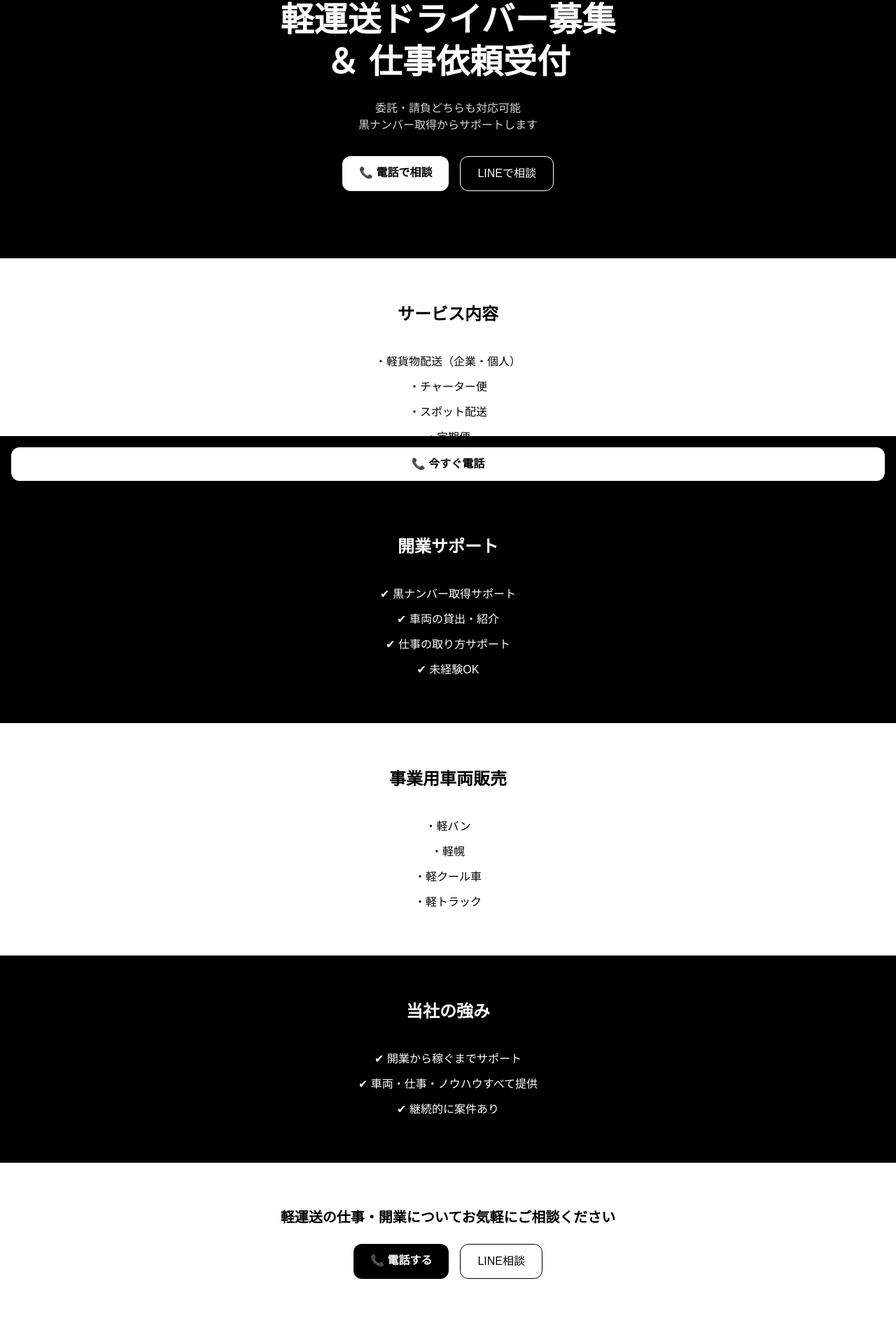
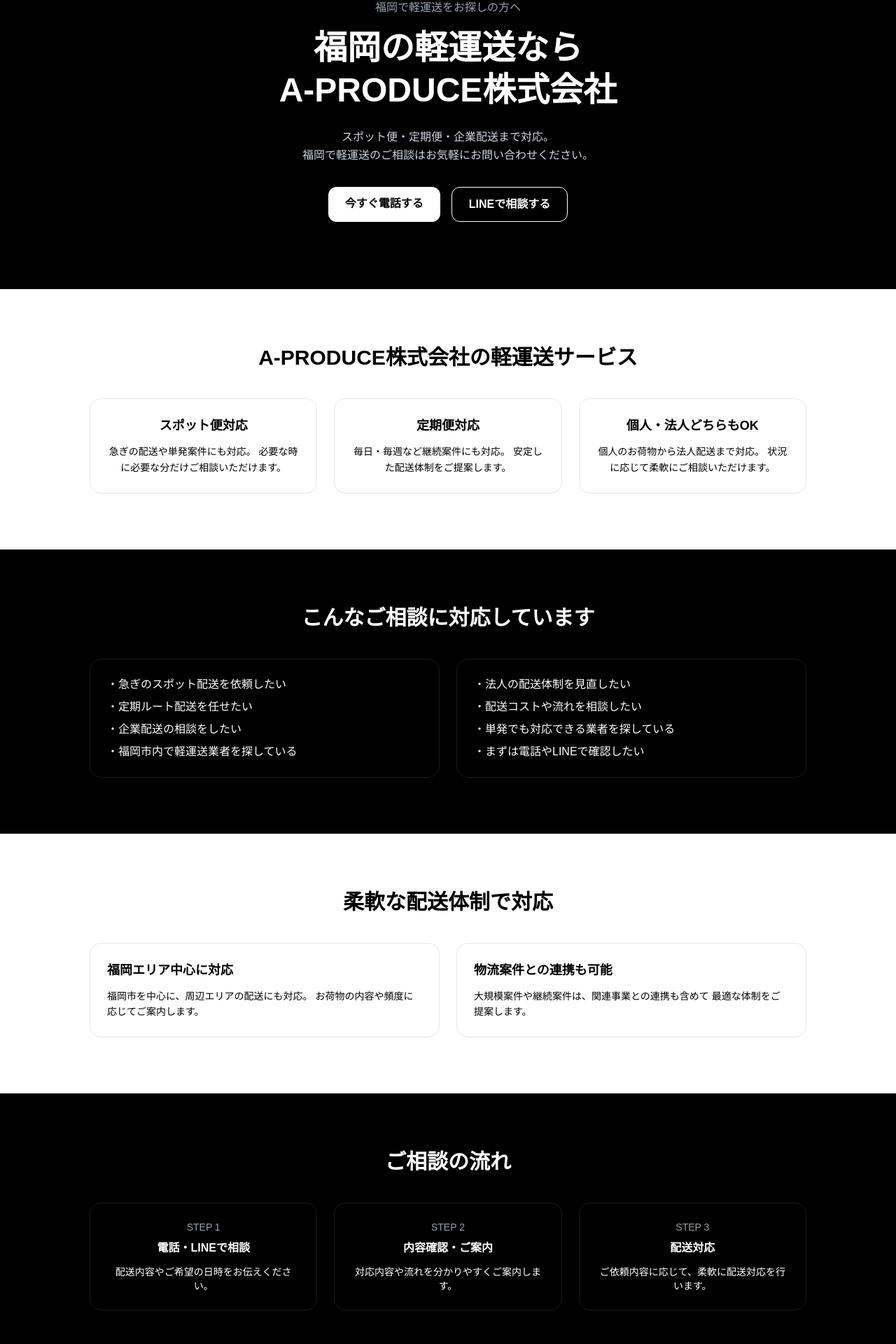
Before and after one commit to gami-official/a-produce-site, a Next.js app: page /delivery in a window 1280 px wide. Shown: the part 97-2017 px from the top of the page at 70% size. Before the commit the page ends 1988 px from the top, so only its background shows below. Built offline with nearby package versions, Linux system fonts and the light colour scheme.

Commit message:
Update page.tsx

```diff
--- a/app/delivery/page.tsx
+++ b/app/delivery/page.tsx
@@ -1,116 +1,204 @@
-export default function Delivery() {
+export const metadata = {
+  title: "福岡の軽運送ならA-PRODUCE株式会社 | スポット便・定期便対応",
+  description:
+    "福岡で軽運送のご相談ならA-PRODUCE株式会社。スポット配送・定期便・企業配送に対応。個人・法人問わず、お気軽にご相談ください。",
+};
+
+export default function DeliveryPage() {
+  const PHONE_LINK = "tel:092-292-5881";
+  const LINE_URL = "https://line.me/R/ti/p/@394fvejx";
+
   return (
     <main className="bg-black text-white min-h-screen">
+      {/* ヒーロー */}
+      <section className="relative py-24 px-6 text-center">
+        <div className="max-w-5xl mx-auto">
+          <p className="text-gray-400">福岡で軽運送をお探しの方へ</p>
 
-      {/* ファーストビュー */}
-      <section className="text-center py-24 px-4">
-        <h1 className="text-3xl md:text-5xl font-bold leading-tight">
-          軽運送ドライバー募集<br />
-          ＆ 仕事依頼受付
+          <h1 className="text-3xl md:text-5xl font-bold mt-4 leading-tight">
+            福岡の軽運送なら
+            <br />
+            A-PRODUCE株式会社
           </h1>
 
-        <p className="mt-6 text-gray-300">
-          委託・請負どちらも対応可能<br />
-          黒ナンバー取得からサポートします
+          <p className="mt-6 text-gray-300 leading-relaxed">
+            スポット便・定期便・企業配送まで対応。
+            <br />
+            福岡で軽運送のご相談はお気軽にお問い合わせください。
           </p>
 
           <div className="mt-8 flex justify-center gap-4 flex-wrap">
             <a
-            href="tel:0922925881"
+              href={PHONE_LINK}
               className="bg-white text-black px-6 py-3 rounded-xl font-bold"
             >
-            📞 電話で相談
+              今すぐ電話する
             </a>
 
             <a
-            href="https://line.me/R/ti/p/%40394fvejx"
-            className="border border-white px-6 py-3 rounded-xl"
+              href={LINE_URL}
+              target="_blank"
+              rel="noopener noreferrer"
+              className="border border-white px-6 py-3 rounded-xl font-bold"
             >
-            LINEで相談
+              LINEで相談する
             </a>
           </div>
-      </section>
-
-      {/* サービス内容 */}
-      <section className="bg-white text-black py-16 px-6 text-center">
-        <h2 className="text-2xl font-bold">サービス内容</h2>
-
-        <div className="mt-10 space-y-3">
-          <p>・軽貨物配送（企業・個人）</p>
-          <p>・チャーター便</p>
-          <p>・スポット配送</p>
-          <p>・定期便</p>
-        </div>
-      </section>
-
-      {/* サポート内容 */}
-      <section className="py-16 px-6 text-center">
-        <h2 className="text-2xl font-bold">開業サポート</h2>
-
-        <div className="mt-10 space-y-3">
-          <p>✔ 黒ナンバー取得サポート</p>
-          <p>✔ 車両の貸出・紹介</p>
-          <p>✔ 仕事の取り方サポート</p>
-          <p>✔ 未経験OK</p>
-        </div>
-      </section>
-
-      {/* 車両販売 */}
-      <section className="bg-white text-black py-16 px-6 text-center">
-        <h2 className="text-2xl font-bold">事業用車両販売</h2>
-
-        <div className="mt-10 space-y-3">
-          <p>・軽バン</p>
-          <p>・軽幌</p>
-          <p>・軽クール車</p>
-          <p>・軽トラック</p>
         </div>
       </section>
 
       {/* 強み */}
-      <section className="py-16 px-6 text-center">
-        <h2 className="text-2xl font-bold">当社の強み</h2>
+      <section className="py-20 px-6 bg-white text-black">
+        <div className="max-w-5xl mx-auto">
+          <h2 className="text-3xl font-bold text-center">
+            A-PRODUCE株式会社の軽運送サービス
+          </h2>
 
-        <div className="mt-10 space-y-3">
-          <p>✔ 開業から稼ぐまでサポート</p>
-          <p>✔ 車両・仕事・ノウハウすべて提供</p>
-          <p>✔ 継続的に案件あり</p>
+          <div className="grid md:grid-cols-3 gap-6 mt-10">
+            <div className="border border-black/10 rounded-2xl p-6 text-center">
+              <h3 className="font-bold text-lg">スポット便対応</h3>
+              <p className="mt-3 text-sm leading-relaxed">
+                急ぎの配送や単発案件にも対応。
+                必要な時に必要な分だけご相談いただけます。
+              </p>
+            </div>
+
+            <div className="border border-black/10 rounded-2xl p-6 text-center">
+              <h3 className="font-bold text-lg">定期便対応</h3>
+              <p className="mt-3 text-sm leading-relaxed">
+                毎日・毎週など継続案件にも対応。
+                安定した配送体制をご提案します。
+              </p>
+            </div>
+
+            <div className="border border-black/10 rounded-2xl p-6 text-center">
+              <h3 className="font-bold text-lg">個人・法人どちらもOK</h3>
+              <p className="mt-3 text-sm leading-relaxed">
+                個人のお荷物から法人配送まで対応。
+                状況に応じて柔軟にご相談いただけます。
+              </p>
+            </div>
+          </div>
+        </div>
+      </section>
+
+      {/* こんなご相談に対応 */}
+      <section className="py-20 px-6">
+        <div className="max-w-5xl mx-auto">
+          <h2 className="text-3xl font-bold text-center">
+            こんなご相談に対応しています
+          </h2>
+
+          <div className="mt-10 grid md:grid-cols-2 gap-6">
+            <div className="border border-white/10 rounded-2xl p-6">
+              <p>・急ぎのスポット配送を依頼したい</p>
+              <p className="mt-2">・定期ルート配送を任せたい</p>
+              <p className="mt-2">・企業配送の相談をしたい</p>
+              <p className="mt-2">・福岡市内で軽運送業者を探している</p>
+            </div>
+
+            <div className="border border-white/10 rounded-2xl p-6">
+              <p>・法人の配送体制を見直したい</p>
+              <p className="mt-2">・配送コストや流れを相談したい</p>
+              <p className="mt-2">・単発でも対応できる業者を探している</p>
+              <p className="mt-2">・まずは電話やLINEで確認したい</p>
+            </div>
+          </div>
+        </div>
+      </section>
+
+      {/* 特徴 */}
+      <section className="py-20 px-6 bg-white text-black">
+        <div className="max-w-5xl mx-auto">
+          <h2 className="text-3xl font-bold text-center">
+            柔軟な配送体制で対応
+          </h2>
+
+          <div className="mt-10 grid md:grid-cols-2 gap-6">
+            <div className="rounded-2xl border border-black/10 p-6">
+              <h3 className="font-bold text-lg">福岡エリア中心に対応</h3>
+              <p className="mt-3 text-sm leading-relaxed">
+                福岡市を中心に、周辺エリアの配送にも対応。
+                お荷物の内容や頻度に応じてご案内します。
+              </p>
+            </div>
+
+            <div className="rounded-2xl border border-black/10 p-6">
+              <h3 className="font-bold text-lg">物流案件との連携も可能</h3>
+              <p className="mt-3 text-sm leading-relaxed">
+                大規模案件や継続案件は、関連事業との連携も含めて
+                最適な体制をご提案します。
+              </p>
+            </div>
+          </div>
+        </div>
+      </section>
+
+      {/* ご相談の流れ */}
+      <section className="py-20 px-6">
+        <div className="max-w-5xl mx-auto">
+          <h2 className="text-3xl font-bold text-center">ご相談の流れ</h2>
+
+          <div className="mt-10 grid md:grid-cols-3 gap-6">
+            <div className="rounded-2xl border border-white/10 p-6 text-center">
+              <p className="text-sm text-gray-400">STEP 1</p>
+              <h3 className="mt-2 font-bold">電話・LINEで相談</h3>
+              <p className="mt-3 text-sm">
+                配送内容やご希望の日時をお伝えください。
+              </p>
+            </div>
+
+            <div className="rounded-2xl border border-white/10 p-6 text-center">
+              <p className="text-sm text-gray-400">STEP 2</p>
+              <h3 className="mt-2 font-bold">内容確認・ご案内</h3>
+              <p className="mt-3 text-sm">
+                対応内容や流れを分かりやすくご案内します。
+              </p>
+            </div>
+
+            <div className="rounded-2xl border border-white/10 p-6 text-center">
+              <p className="text-sm text-gray-400">STEP 3</p>
+              <h3 className="mt-2 font-bold">配送対応</h3>
+              <p className="mt-3 text-sm">
+                ご依頼内容に応じて、柔軟に配送対応を行います。
+              </p>
+            </div>
+          </div>
         </div>
       </section>
 
       {/* CTA */}
-      <section className="bg-white text-black text-center py-16">
-        <h2 className="text-xl font-bold">
-          軽運送の仕事・開業についてお気軽にご相談ください
+      <section className="py-20 px-6 text-center bg-white text-black">
+        <div className="max-w-4xl mx-auto">
+          <h2 className="text-2xl md:text-3xl font-bold">
+            福岡で軽運送のご相談は
+            <br />
+            A-PRODUCE株式会社へ
           </h2>
 
-        <div className="mt-6 flex justify-center gap-4 flex-wrap">
+          <p className="mt-4 text-gray-600">
+            スポット便・定期便・企業配送までお気軽にご相談ください
+          </p>
+
+          <div className="mt-8 flex justify-center gap-4 flex-wrap">
             <a
-            href="tel:0922925881"
+              href={PHONE_LINK}
               className="bg-black text-white px-6 py-3 rounded-xl font-bold"
             >
-            📞 電話する
+              今すぐ電話する
             </a>
 
             <a
-            href="https://line.me/R/ti/p/%40394fvejx"
-            className="border border-black px-6 py-3 rounded-xl"
+              href={LINE_URL}
+              target="_blank"
+              rel="noopener noreferrer"
+              className="border border-black px-6 py-3 rounded-xl font-bold"
             >
-            LINE相談
+              LINEで相談する
             </a>
           </div>
+        </div>
       </section>
-
-      {/* 固定ボタン */}
-      <div className="fixed bottom-0 left-0 w-full bg-black p-4 flex justify-center">
-        <a
-          href="tel:0922925881"
-          className="bg-white text-black px-6 py-3 rounded-xl font-bold w-full text-center"
-        >
-          📞 今すぐ電話
-        </a>
-      </div>
-
     </main>
   );
 }
```
Lines whose indentation alone changed are shown as unchanged.
